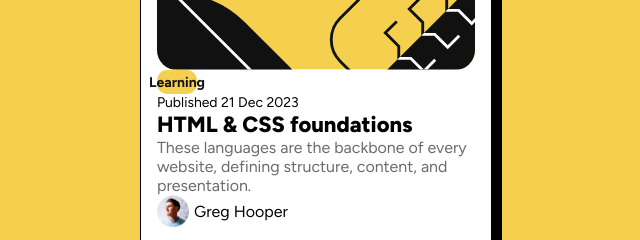
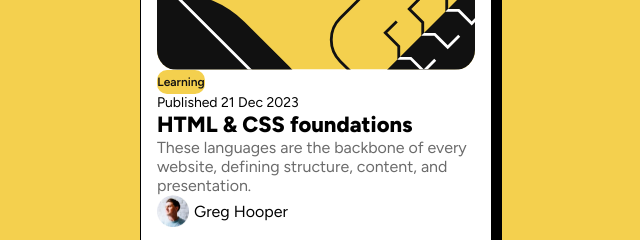
Before and after one commit to brhodes1825/blog-preview-card, a plain HTML site: page index.html in a window 1280 px wide. Shown: the part 269-509 px from the top of the page, 324-964 px from the left. Drawn offline with Linux system fonts and the light colour scheme.

Commit message:
Update styles.css

```diff
--- a/styles.css
+++ b/styles.css
@@ -48,11 +48,11 @@ body {
 .mini-header {
   background-color: var(--yellow-color);
   color: var(--darkgray-color);
-  width: 2.5rem;
+  width: 3rem;
   height: 1.5rem;
   border-radius: 10px;
-  font-size: 14px;
-  font-weight: bold;
+  font-size: 12px;
+  font-weight: 600;
   padding: 7px;
   text-align: center;
   display: flex;
```
